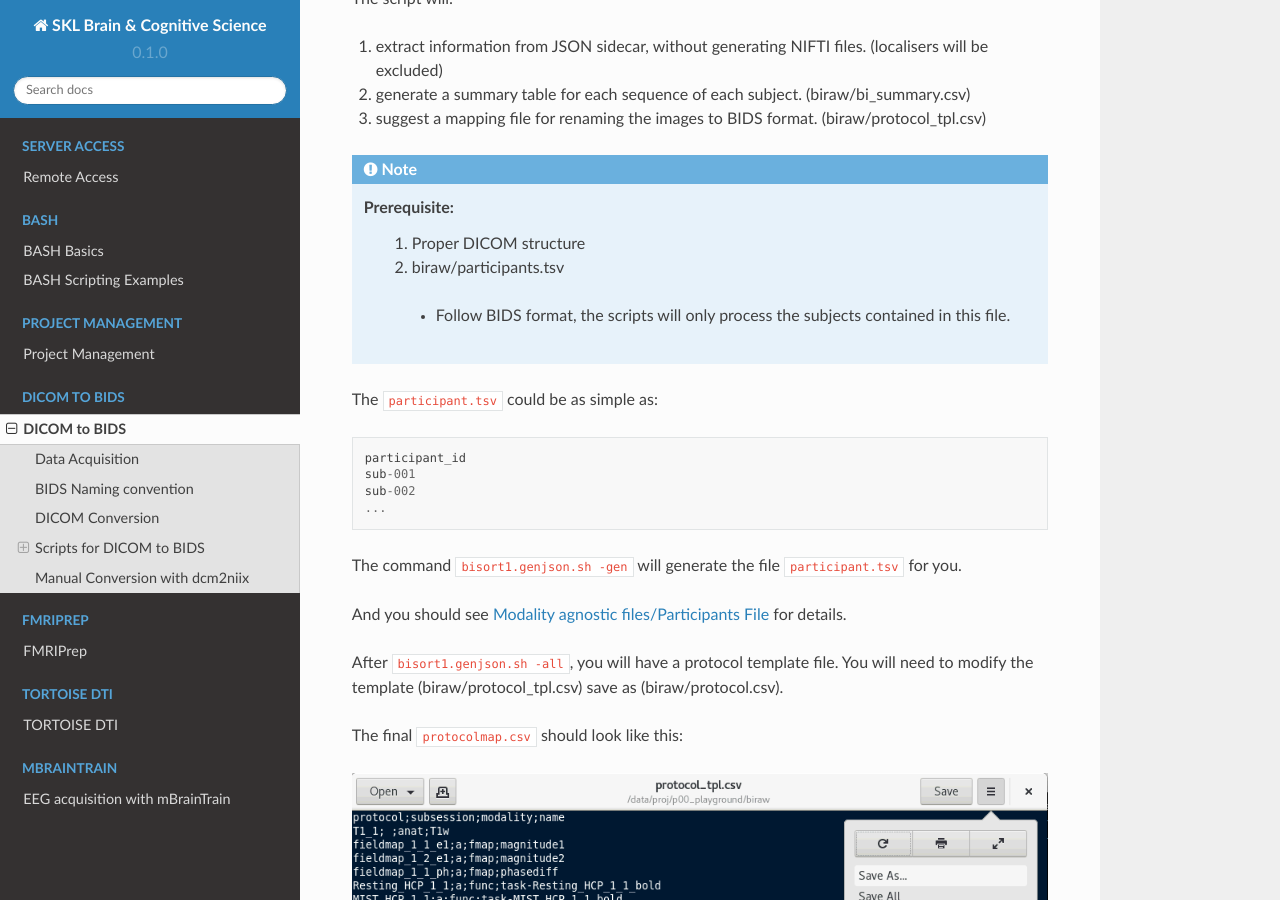
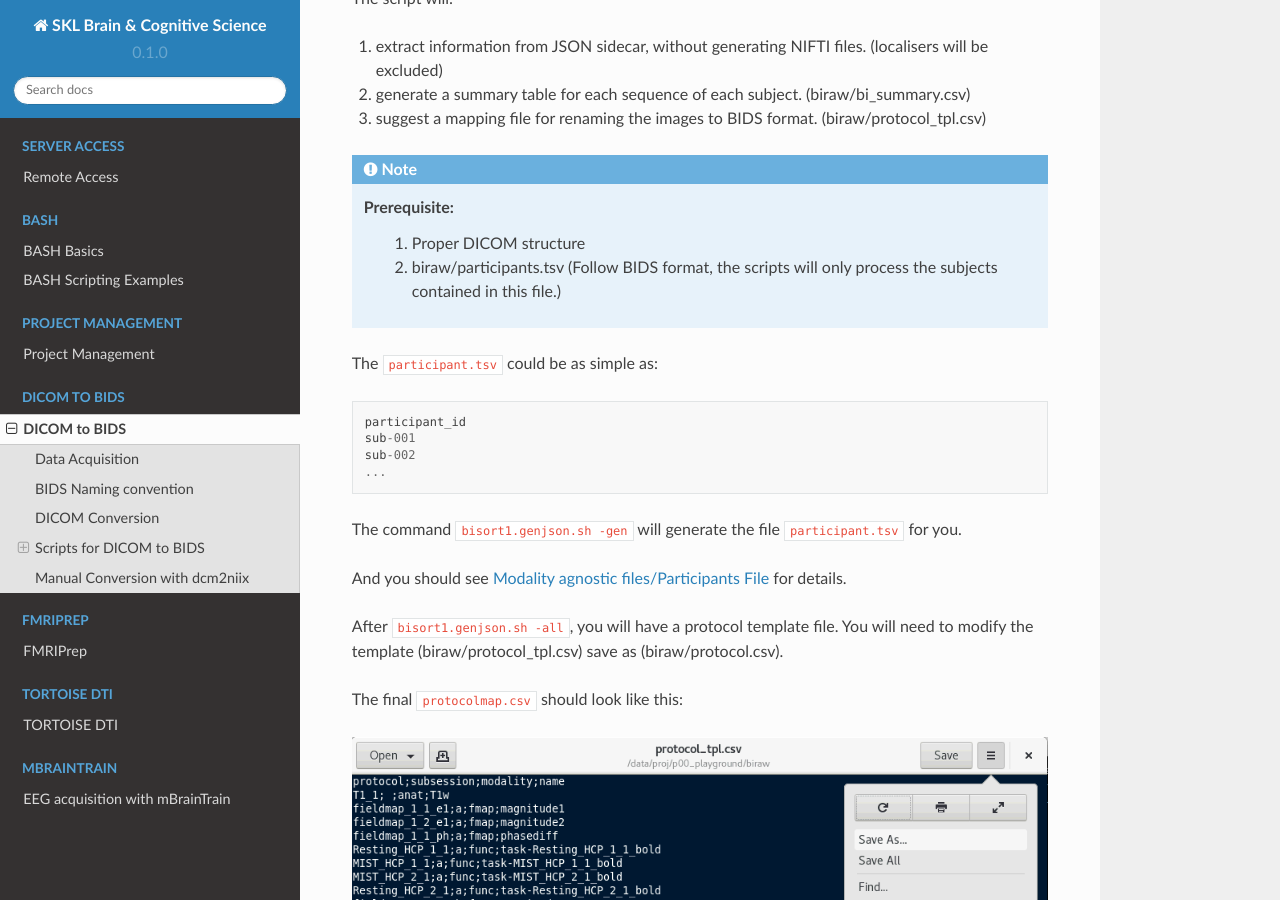
Before and after one commit to hkusklbcs/hkusklbcs, a Sphinx documentation site: the page built from docs/source/dicom2bids/dicom2bids.rst, in a window 1280 px wide and 900 px high, scrolled down 4072 px. Built offline with Sphinx 7.4.7 and the Read the Docs theme 2.0.0, drawn with Linux system fonts in a browser that asks for light colours; some of the changed text lies outside the part shown.

Commit message:
Update dicom2bids.rst

```diff
--- a/docs/source/dicom2bids/dicom2bids.rst
+++ b/docs/source/dicom2bids/dicom2bids.rst
@@ -188,8 +188,7 @@ The script will:
 
   Prerequisite:
     1. Proper DICOM structure
-    2. biraw/participants.tsv
-      - Follow BIDS format, the scripts will only process the subjects contained in this file.
+    2. biraw/participants.tsv (Follow BIDS format, the scripts will only process the subjects contained in this file.)
 
 The ``participant.tsv`` could be as simple as:
 
@@ -311,16 +310,19 @@ Manual Conversion with dcm2niix
 
 The program takes various input parameters. For example, I find this command useful for post-conversion sorting.
 
-.. code-block:
+.. code-block:: Bash
 
   dcm2niix -i y -b y -z y -o . -f %f/%t/%p_%r bids/sub-001
 
+
 Explanation:
 
-.. list-table:: dcm2niix arguments
-   :widths: 25 75
-   :header-rows: 1
+.. list-table::
+  :widths: 50 50
+  :header-rows: 1
 
+  * - Argument
+    - Explanation
   * - -i y
     - ignore 2D images, such as localisers
   * - -b y
@@ -336,9 +338,9 @@ The output files of the -f option above will create a folder bids, and an inner
 
 Assuming that the sub-001 is scanned on 2022-Jan-06 at 14:05:22, and the DICOM contains the sequences as the first column, the output files will be the right column:
 
-.. list-table:: dcm2niix arguments
-   :widths: 25 75
-   :header-rows: 1
+.. list-table::
+  :widths: 50 50
+  :header-rows: 1
 
   * - Protocol Name (%p)
     - Output
```
